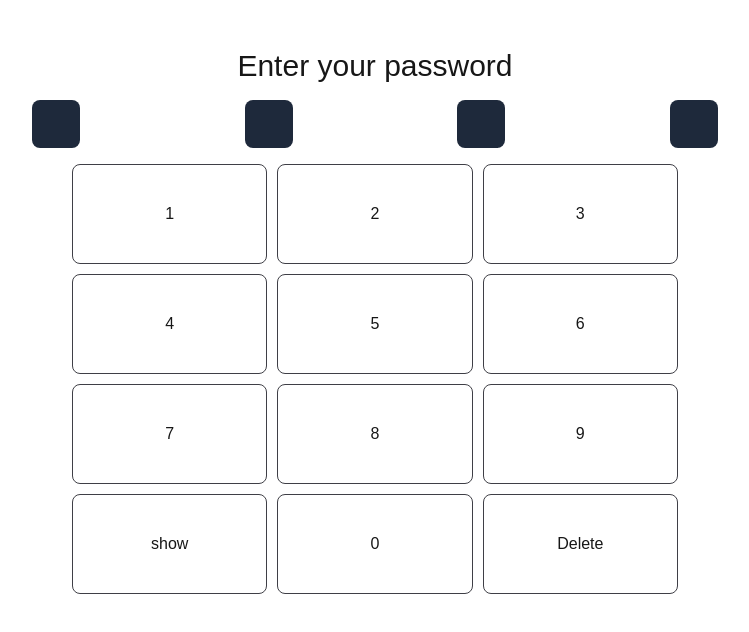
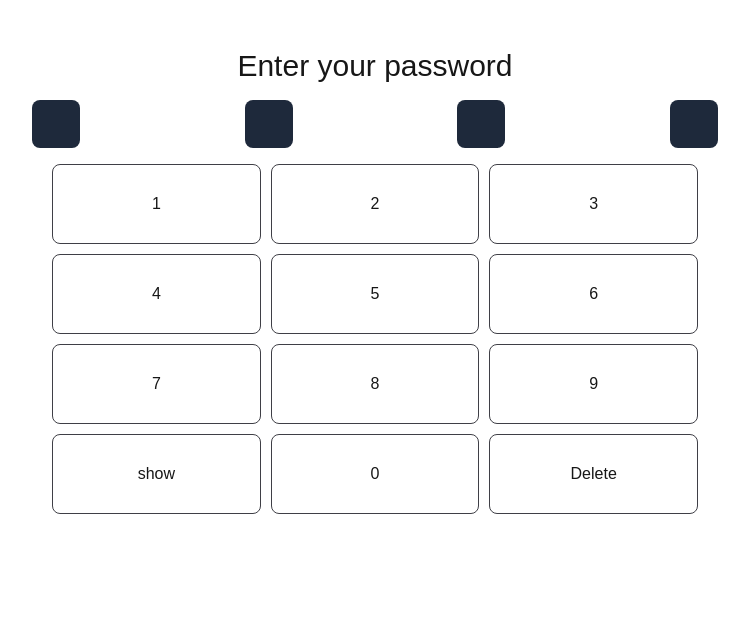
Before and after one commit to Paulelitee/tryouts, a Next.js app: page /haptic in a window 1280 px wide. Shown: the top 632 px of the page, without its empty margins (265-1014 px from the left). Built offline with nearby package versions, Linux system fonts and the light colour scheme.

Commit message:
password

```diff
--- a/app/globals.css
+++ b/app/globals.css
@@ -57,17 +57,14 @@ label {
 .number-container {
   display: inline-grid;
   grid-template-columns: 1fr 1fr 1fr;
-  grid-template-rows: 100px 100px 100px 100px;
+  grid-template-rows: 80px 80px 80px 80px;
   justify-content: center;
   width: 100%;
   gap: 10px;
+  height: 400px;
 }
 
-.input-container  {
-  display: grid;
-  grid-template-columns: 30px 30px 30px 30px;
-  gap: 62px;
-}
+
 
 .input-container:nth-child(1) {
   grid-template-columns: 2;
--- a/app/haptic/page.tsx
+++ b/app/haptic/page.tsx
@@ -56,7 +56,7 @@ export default function Haptic() {
 
     </div>
 
-    <div className="number-container px-10 ">
+    <div className="number-container px-5">
         {[1, 2, 3, 4, 5, 6, 7, 8, 9].map((digit, id) => <div
             onClick={() => handleAddDigit(digit)}
             className={gridItemClass}
```
